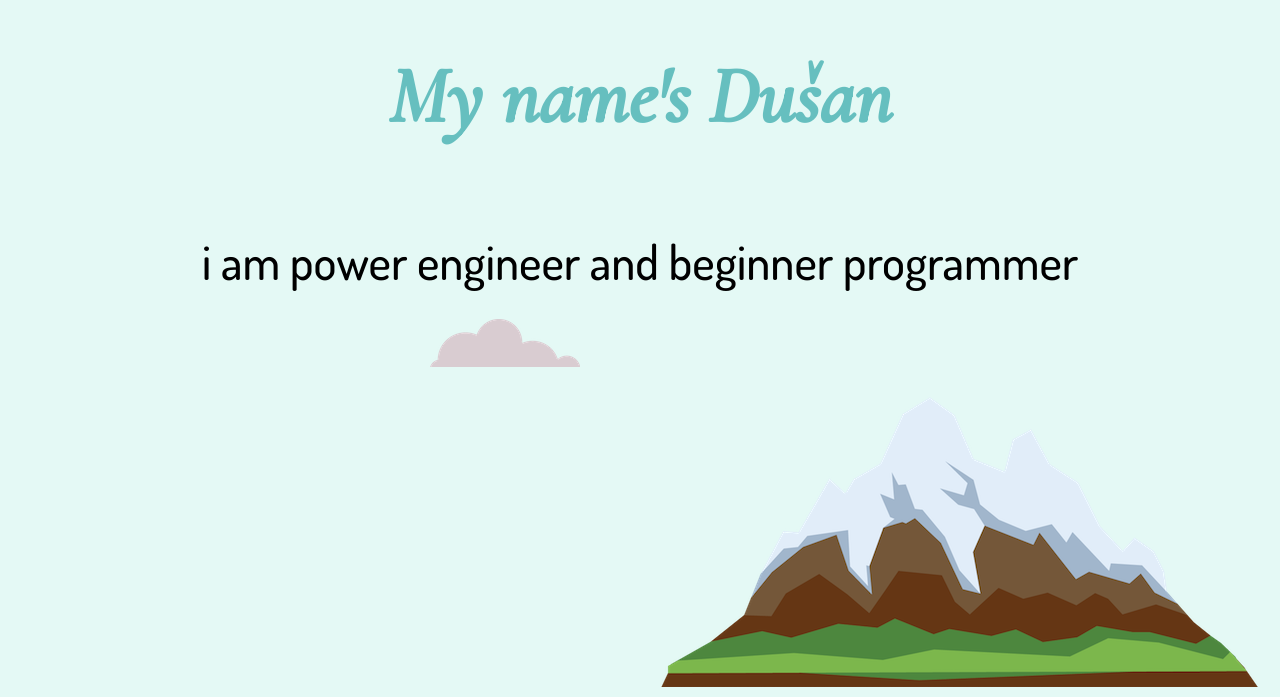
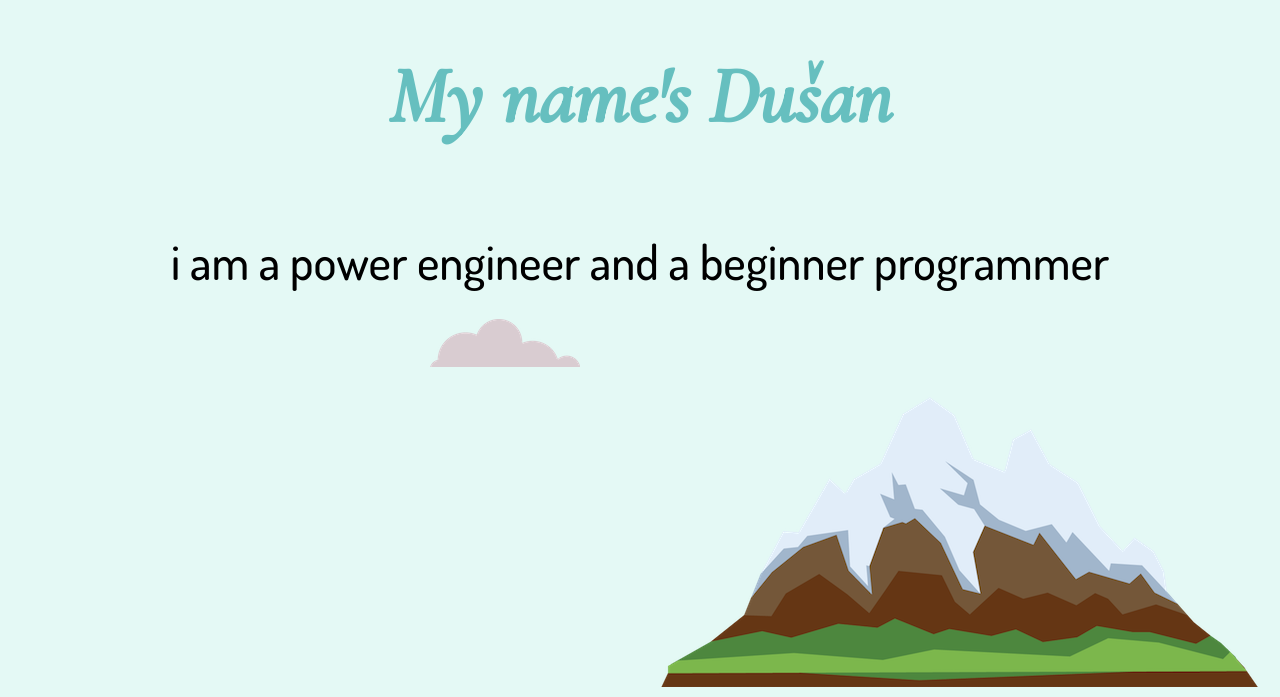
Before and after one commit to yuke347/cv, a plain HTML site: page Motivational letter (Web page).html in a window 1280 px wide. Shown: the part 103-800 px from the top of the page. Drawn offline with Linux system fonts and the light colour scheme; a web font is replaced by a local one.

Commit message:
Update Motivational letter (Web page).html

```diff
--- a/Motivational letter (Web page).html
+++ b/Motivational letter (Web page).html
@@ -12,7 +12,7 @@
     <div class="top" style="position:relative">
 
         <h1 class="center" style="margin-top:100px">My name's Dušan</h1>
-        <h2 class="center" style="margin-top:0px">i am power engineer and beginner programmer</h2>
+        <h2 class="center" style="margin-top:0px">i am a power engineer and a beginner programmer</h2>
 
         <img src="Images/cloud.png" style="position:absolute;left:430px;bottom:340px">
         <img src="Images/cloud.png" style="position:absolute;left:1330px;top:90px">
```
